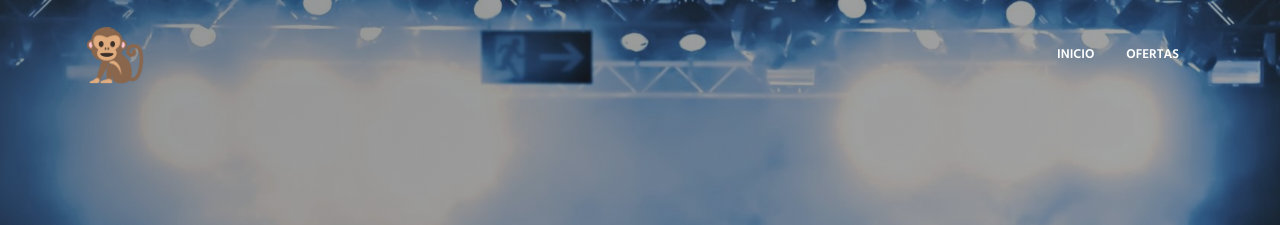
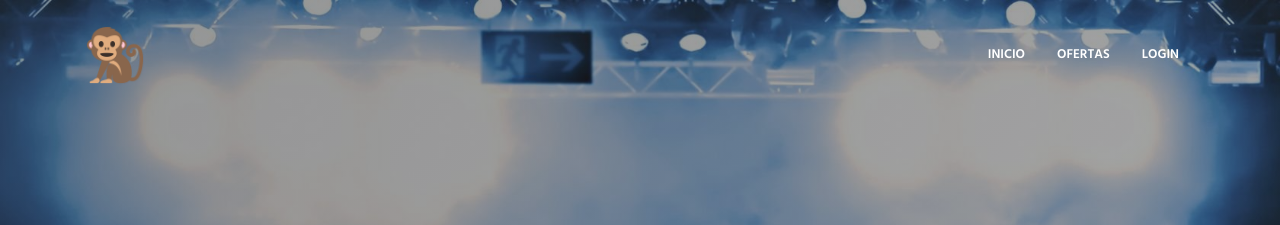
Before and after one commit to Javrd/sepp, a Django app: page /artinbar in a window 1280 px wide. Shown: the top 225 px of the page. Run offline with Django 3.2, Linux system fonts and the light colour scheme; some libraries are stand-ins or nearby versions.

Commit message:
Recover login/logout link
Add again login/logout link to header.

Ref. 44

```diff
--- a/mvp/templates/common/header.html
+++ b/mvp/templates/common/header.html
@@ -47,6 +47,13 @@
                             <a class="nav-link page-scroll" href="/formulario_oferta">Crear ofertas</a>
                         </li>
                     {% endif %}
+                    <li class="nav-item">
+                        {% if not user.is_authenticated %}
+                        <a class="nav-link page-scroll {% if request.resolver_match.url_name == 'login' %}active{% endif %}" href="/login">Login</a>
+                        {% elif user.is_authenticated %}
+                        <a class="nav-link page-scroll" href="/logout">Logout</a>
+                        {% endif %}
+                    </li>
                 </ul>
             </div>
         </div>
--- a/mvp/views.py
+++ b/mvp/views.py
@@ -16,7 +16,7 @@ def lista_ofertas(request):
     context = {'offer_list': offer_list}
     return render(request, './lista_ofertas.html', context)
 
-@permission_required('mvp.venue')
+@permission_required('mvp.venue', login_url="/login")
 def formulario_oferta(request):
     if request.method == 'POST':
         form = OfferForm(request.user, request.POST)
```
